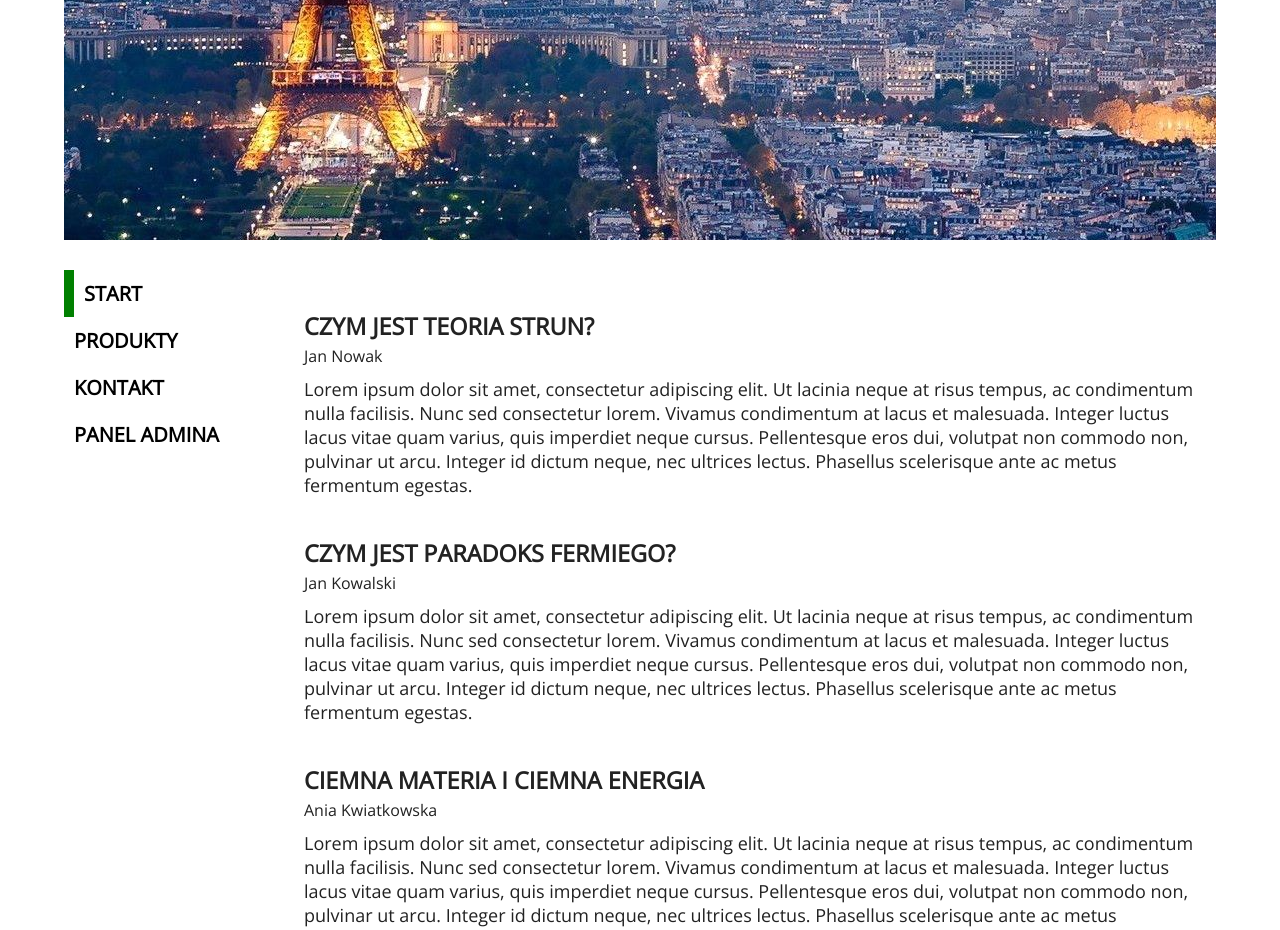
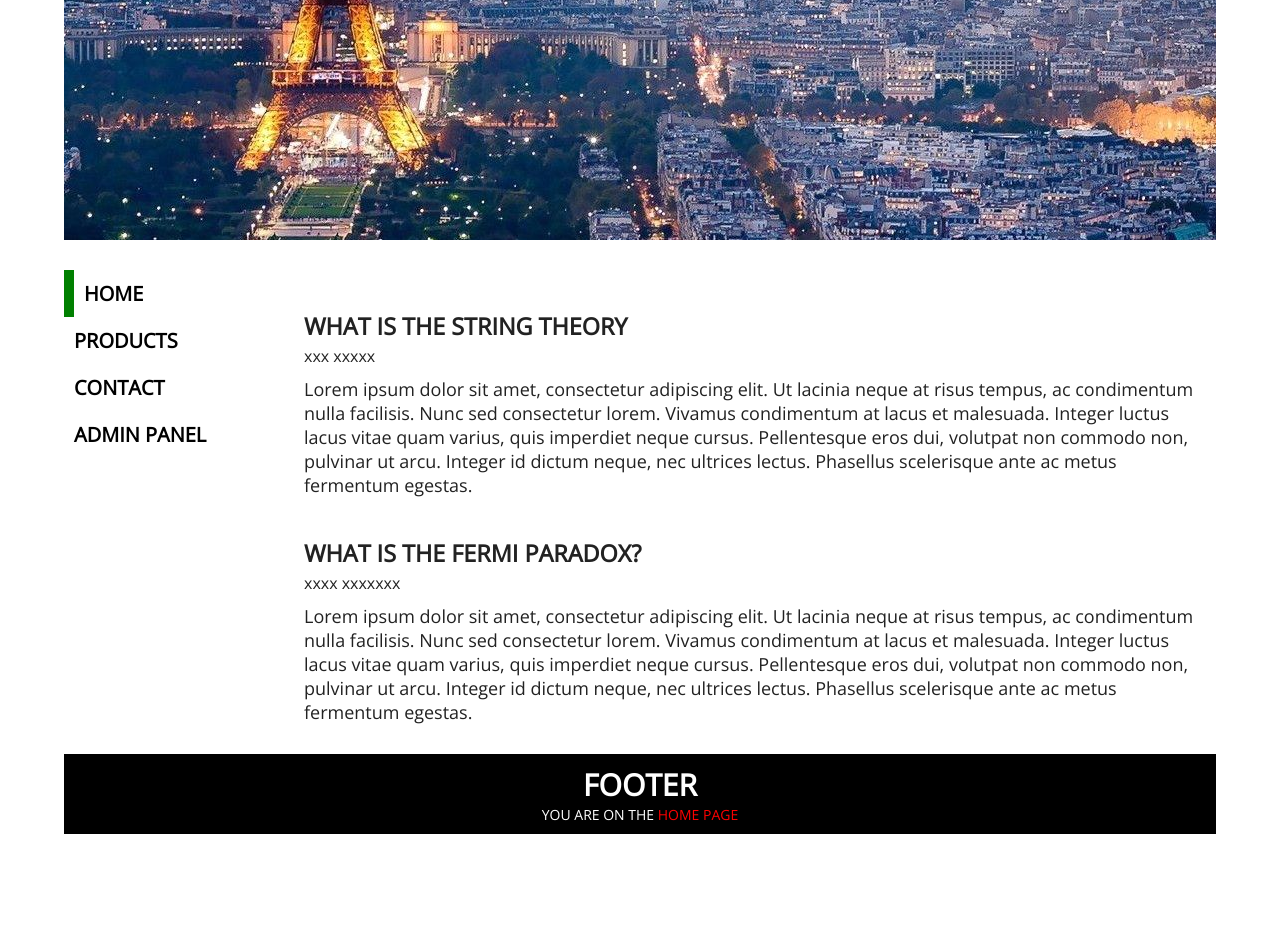
Before and after one commit to radek-winiecki/simple-website-in-react, a React (Create React App) app in the folder project/: page / in a window 1280 px wide. Shown: the top 930 px of the page. After the commit the page ends 834 px from the top, so only its background shows below. Built offline with nearby package versions, Linux system fonts and the light colour scheme.

Commit message:
Change of the translation into English

```diff
--- a/project/src/layouts/Footer.js
+++ b/project/src/layouts/Footer.js
@@ -7,7 +7,7 @@ const Footer = () => {
         <div>
             <h2>Footer</h2>
             <Route path="/" render={(props) => (
-                <p>Jesteś na <span>stronie głównej</span></p>
+                <p>You are on the <span>home page</span></p>
             )
             }/>
 
--- a/project/src/layouts/Navigation.js
+++ b/project/src/layouts/Navigation.js
@@ -3,10 +3,10 @@ import {NavLink} from "react-router-dom";
 import "../styles/Navigation.css";
 
 const list = [
-    {name: "start", path: "/", exact: true},
-    {name: "produkty", path: "/products"},
-    {name: "kontakt", path: "/contact"},
-    {name: "panel admina", path: "/admin"},
+    {name: "home", path: "/", exact: true},
+    {name: "products", path: "/products"},
+    {name: "contact", path: "/contact"},
+    {name: "admin panel", path: "/admin"},
 ]
 
 const Navigation = () => {
--- a/project/src/pages/ContactPage.js
+++ b/project/src/pages/ContactPage.js
@@ -35,17 +35,17 @@ class ContactPage extends React.Component {
         return (
             <div className="contact">
                 <form onSubmit={this.handleSubmit}>
-                    <h3>Napisz do nas</h3>
+                    <h3>Write to us:</h3>
                     <textarea
                         value={this.state.value}
                         onChange={this.handleChange}
-                        placeholder="Wpisz wiadomość...">
+                        placeholder="Enter your message ...">
                     </textarea>
-                    <button>Wyślij</button>
+                    <button>Send!</button>
                 </form>
                 <Prompt
                     when={!this.state.isEmpty}
-                    message="Masz niewypełniony formularz. Czy na pewno chcesz opuścić tę stronę"
+                    message="You have a blank form. Are you sure you want to leave this page?"
                 />
             </div>
         );
--- a/project/src/pages/HomePage.js
+++ b/project/src/pages/HomePage.js
@@ -4,20 +4,14 @@ import Article from "../components/Article";
 const articles = [
     {
         id: 1,
-        title: "Czym jest teoria strun?",
-        author: "Jan Nowak",
+        title: "What is the string theory",
+        author: "xxx xxxxx",
         text: "Lorem ipsum dolor sit amet, consectetur adipiscing elit. Ut lacinia neque at risus tempus, ac condimentum nulla facilisis. Nunc sed consectetur lorem. Vivamus condimentum at lacus et malesuada. Integer luctus lacus vitae quam varius, quis imperdiet neque cursus. Pellentesque eros dui, volutpat non commodo non, pulvinar ut arcu. Integer id dictum neque, nec ultrices lectus. Phasellus scelerisque ante ac metus fermentum egestas.",
     },
     {
         id: 2,
-        title: "Czym jest paradoks Fermiego?",
-        author: "Jan Kowalski",
-        text: "Lorem ipsum dolor sit amet, consectetur adipiscing elit. Ut lacinia neque at risus tempus, ac condimentum nulla facilisis. Nunc sed consectetur lorem. Vivamus condimentum at lacus et malesuada. Integer luctus lacus vitae quam varius, quis imperdiet neque cursus. Pellentesque eros dui, volutpat non commodo non, pulvinar ut arcu. Integer id dictum neque, nec ultrices lectus. Phasellus scelerisque ante ac metus fermentum egestas.",
-    },
-    {
-        id: 3,
-        title: "Ciemna materia i ciemna energia",
-        author: "Ania Kwiatkowska",
+        title: "What is the Fermi paradox?",
+        author: "xxxx xxxxxxx",
         text: "Lorem ipsum dolor sit amet, consectetur adipiscing elit. Ut lacinia neque at risus tempus, ac condimentum nulla facilisis. Nunc sed consectetur lorem. Vivamus condimentum at lacus et malesuada. Integer luctus lacus vitae quam varius, quis imperdiet neque cursus. Pellentesque eros dui, volutpat non commodo non, pulvinar ut arcu. Integer id dictum neque, nec ultrices lectus. Phasellus scelerisque ante ac metus fermentum egestas.",
     },
 ]
--- a/project/src/pages/LoginPage.js
+++ b/project/src/pages/LoginPage.js
@@ -3,9 +3,11 @@ import React from "react";
 const LoginPage = () => {
     return (
         <div>
-            <label htmlFor="">Podaj login: <input type="text"/></label>
-            <label htmlFor="">Podaj hasło: <input type="password"/></label>
-            <button>Zaloguj się!</button>
+            <label htmlFor="">Enter login: <input type="text"/></label>
+            <br/>
+            <label htmlFor="">Enter password: <input type="password"/></label>
+            <br/>
+            <button>Log In!</button>
         </div>
     )
 }
--- a/project/src/pages/ProductListPage.js
+++ b/project/src/pages/ProductListPage.js
@@ -14,7 +14,7 @@ const ProductListPage = () => {
 
     return (
         <div className="products">
-            <h2>Lista produktów</h2>
+            <h2>List of products: </h2>
             <div>
                 <ul>
                     {list}
--- a/project/src/pages/ProductPage.js
+++ b/project/src/pages/ProductPage.js
@@ -5,9 +5,9 @@ import Product from "../components/Product"
 const ProductPage = ({match}) => {
     return (
         <>
-            <div>Strona produktu</div>
+            <div>Product Page:</div>
             <Product id={match.params.id} />
-            <Link to="/products">Powrót do listy produktów</Link>
+            <Link to="/products">Back to the list of products</Link>
         </>
     );
 }
--- a/project/src/styles/App.css
+++ b/project/src/styles/App.css
@@ -34,5 +34,5 @@ footer {
   padding: 10px 0;
   text-align: center;
   text-transform: uppercase;
-  margin-bottom: 50px;
+  /*margin-bottom: 50px;*/
 }
```
